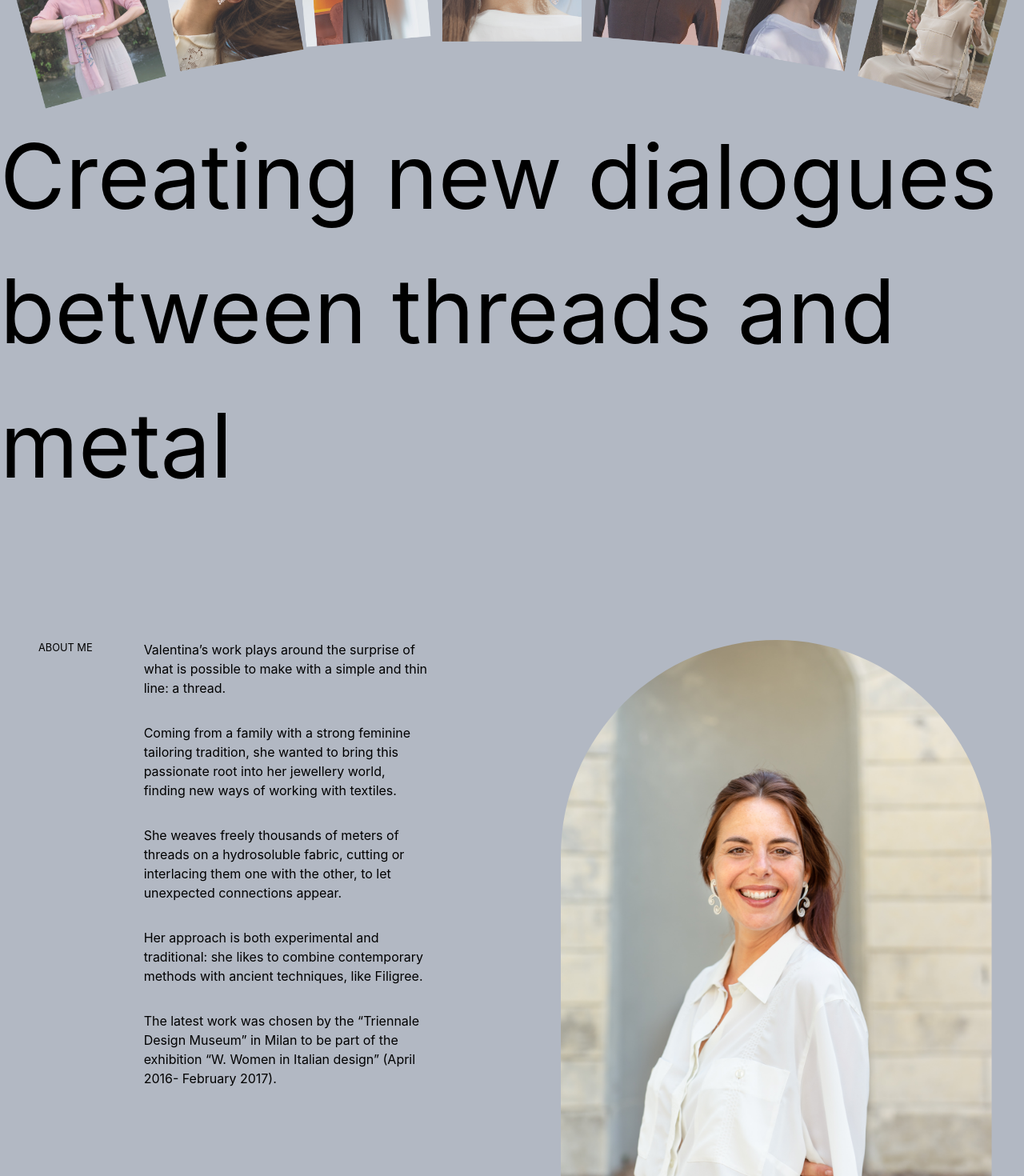
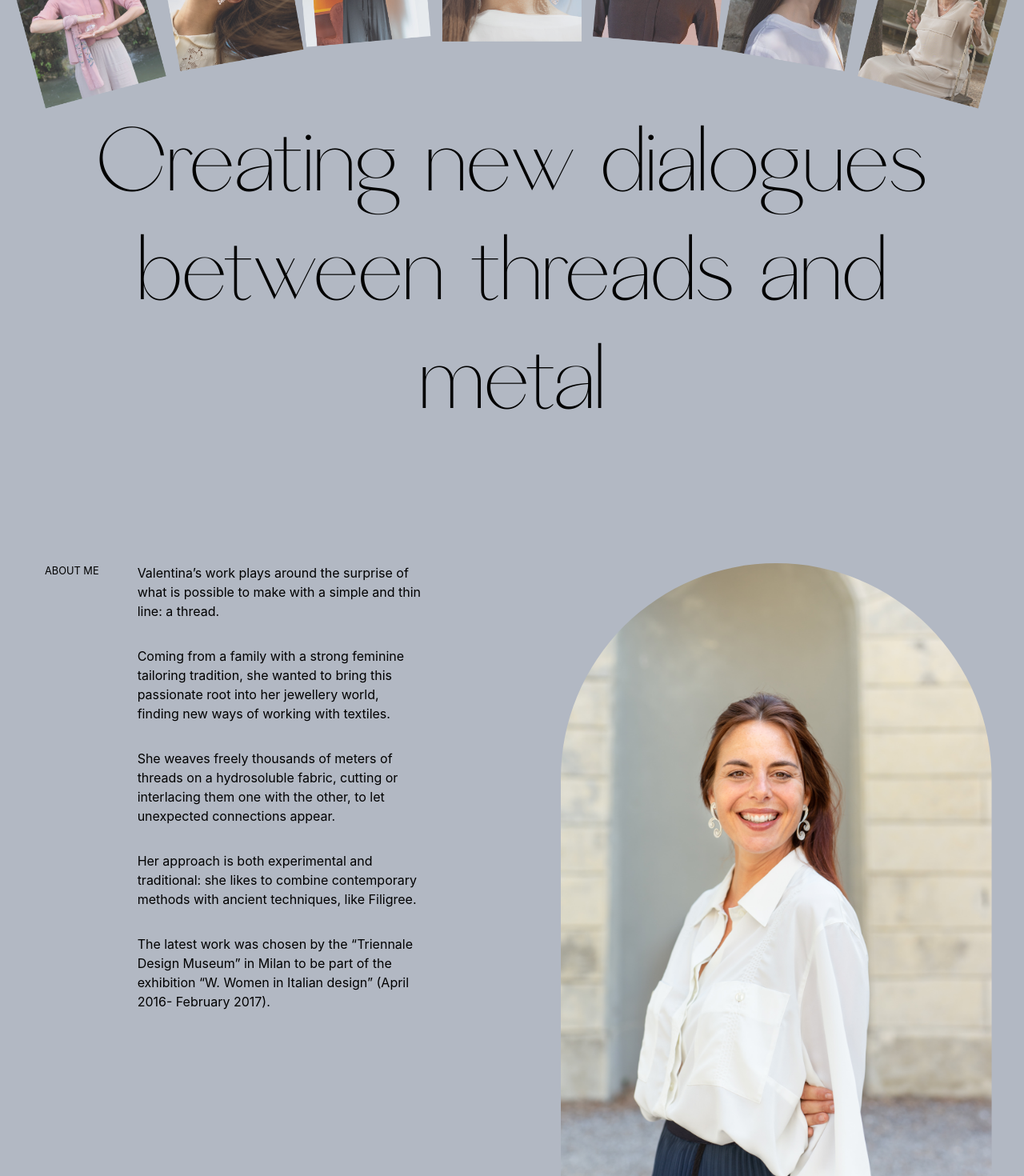
Before and after one commit to yanze-yang/floema, a Next.js app: page /about in a window 1280 px wide. Shown: the part 320-1790 px from the top of the page at 80% size. Built offline with nearby package versions, Linux system fonts and the light colour scheme.

Commit message:
build the Header style

```diff
--- a/pages/about/ContainerMax.tsx
+++ b/pages/about/ContainerMax.tsx
@@ -1,7 +1,8 @@
 import styled from "styled-components";
 const ContainerMax = styled.div`
   max-width: 120rem;
-  /* padding: 0 2rem; */
+  display: block;
+  margin-inline: auto;
 `;
 
 export default ContainerMax;
--- a/pages/about/index.tsx
+++ b/pages/about/index.tsx
@@ -2,6 +2,26 @@ import React from "react";
 import Navbar from "../../components/Navbar";
 import ContainerMax from "./ContainerMax";
 import styled from "styled-components";
+
+const Header = styled.div`
+  display: flex;
+  justify-content: center;
+
+  h1 {
+    width: 100%;
+    font-size: clamp(5rem, 3.961rem + 4.748vw, 7rem);
+    line-height: 7rem;
+    font-family: ${({ theme }) => theme.font.serif};
+    text-align: center;
+    padding: 0 2rem;
+
+    @media screen and (min-width: 1024px) {
+      line-height: 8.5rem;
+      max-width: 1344px;
+      padding: 0 3rem;
+    }
+  }
+`;
 
 const IntorPosition = styled.div<{
   alignPosition: "center" | "right" | "left";
@@ -42,12 +62,15 @@ const IntroWrapper = styled.div<IntroProps>`
 const IntroContent = styled.div`
   display: flex;
   flex-direction: row;
-  // gap bettween tag name and description
-  gap: min(7rem, 5vw);
-  padding: 0 2.5rem;
+  padding: 0 2rem;
+  gap: min(3rem);
 
   span {
     font-size: 0.8rem;
+  }
+
+  @media screen and (min-width: 1024px) {
+    padding: 0 3rem;
   }
 `;
 
@@ -70,9 +93,9 @@ export default function AboutIndex() {
         <Navbar />
         <img src="/CAROUSEL PHOTOS.png" alt="" />
 
-        <h1 style={{ fontSize: "7rem" }}>
-          Creating new dialogues between threads and metal
-        </h1>
+        <Header>
+          <h1>Creating new dialogues between threads and metal</h1>
+        </Header>
         <IntorPosition alignPosition="center">
           <IntroWrapper maxWidth="79rem">
             <IntroContent>
@@ -147,10 +170,13 @@ export default function AboutIndex() {
         </IntorPosition>
 
         <img src="/CAROUSEL POSTERS.png" alt="" />
-        <h1 style={{ fontSize: "7rem" }}>
-          The surprise of what is possible to make with a simple and thin
-          thread.
-        </h1>
+        <Header>
+          <h1>
+            The surprise of what is possible to make with a simple and thin
+            thread.
+          </h1>
+        </Header>
+
         <IntorPosition alignPosition="left">
           <IntroWrapper isLeftImg maxWidth="94rem">
             <IntroContent>
@@ -202,7 +228,7 @@ export default function AboutIndex() {
         <IntorPosition alignPosition="right">
           <IntroWrapper maxWidth="94rem">
             <IntroContent>
-              <span>SUSTAINABILITY</span>
+              <span>SUSTAIN ABILITY</span>
               <Description>
                 <p>
                   FLOEMA engages in its own small way to choose green solutions
```
